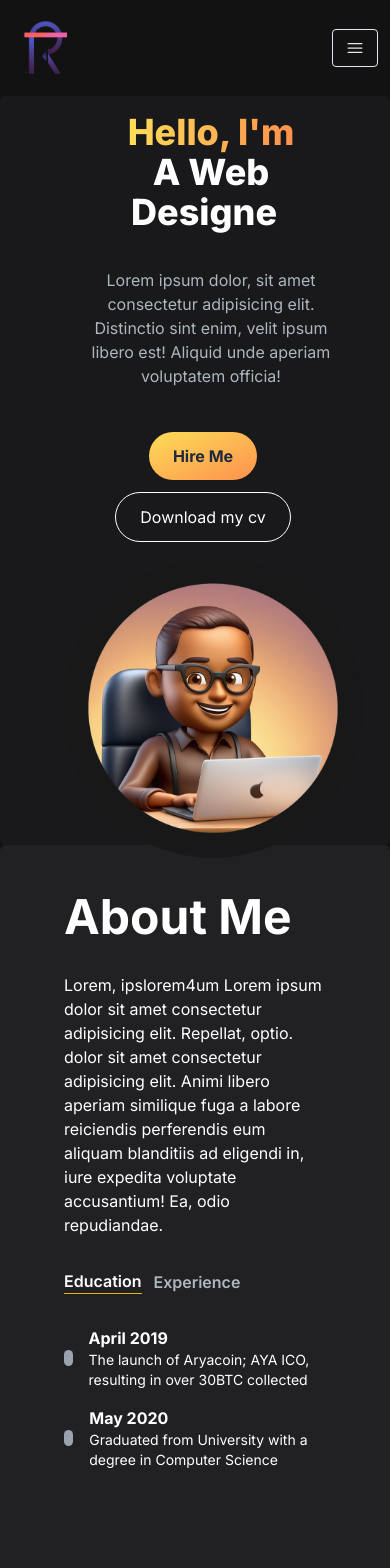
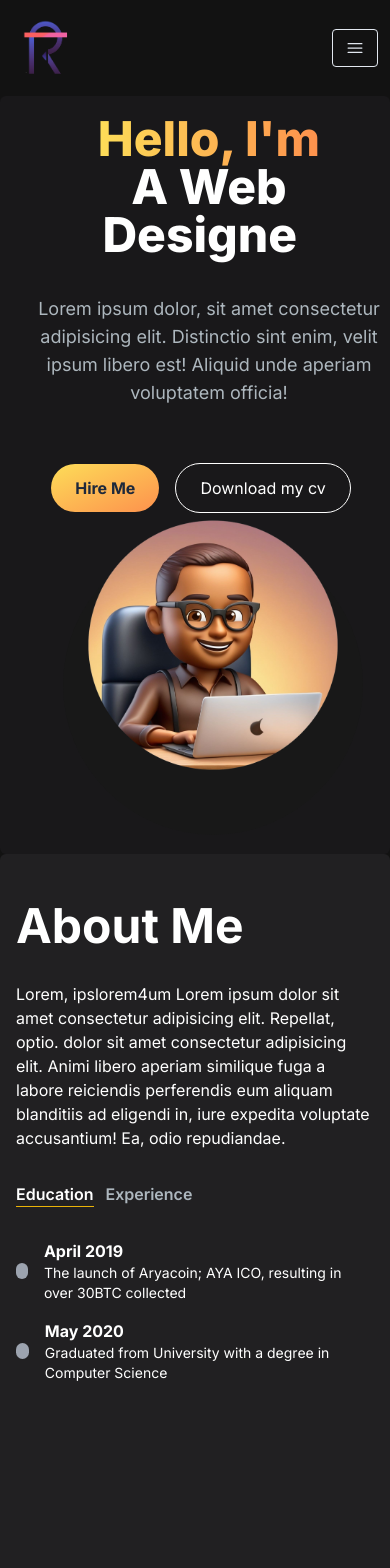
Before and after one commit to mohanty-ritesh/portfolio_website, a Next.js app: page / in a window 390 px wide. Shown: the top 1568 px of the page. Built offline with nearby package versions, Linux system fonts and the light colour scheme.

Commit message:
test changes in hs

```diff
--- a/app/Components/Footer.jsx
+++ b/app/Components/Footer.jsx
@@ -97,7 +97,7 @@ const Footer = () => {
               <Image src="/Images/telegram.png" alt="Telegram" className="filter invert"width={32} height={32} />
             </a>
             <a href="mailto:mohantyritesh811@gmail.com" target="_blank" rel="noreferrer">
-              <Image src="/Images/gm.png  " className="filter invert" alt="Gmail" width={32} height={32} />
+              <Image src="/Images/gm.png" className="filter invert" alt="Gmail" width={32} height={32} />
             </a>
           </div>
         </div>
--- a/app/Components/HeroSection.jsx
+++ b/app/Components/HeroSection.jsx
@@ -6,14 +6,14 @@ import {motion} from "framer-motion"
 
 function HeroSection() {
   return (
-    <section className="h-[85vh] flex justify-center ">
-      <div className="grid grid-cols-1 sm:grid-cols-12 mx-auto">
-        <motion.div initial={{opacity:0, scale:0.5}} animate={{opacity:1, scale:1}} transition={{duration:0.3}} className="col-span-7 place-self-center text-center pl-8  sm:text-left">
-          <h1 className="text-white mb-4 text-4xl sm:text-6xl lg:text-8xl xl:text-8xl font-extrabold">
+    <section className="h-[86vh] flex justify-center ">
+      <div className="grid grid-cols-1 sm:grid-cols-12 ">
+        <motion.div initial={{opacity:0, scale:0.5}} animate={{opacity:1, scale:1}} transition={{duration:0.3}} className="col-span-7 place-self-center text-center pl-7  sm:text-left">
+          <h1 className="text-white mb-4 text-5xl sm:text-6xl lg:text-8xl xl:text-8xl font-extrabold">
             <span className="text-transparent bg-clip-text bg-gradient-to-r from-[#fddd58]  to-[#fd914d]">
               Hello, I'm{" "}
             </span>
-            <br />
+            <br/>
             <TypeAnimation
               sequence={[
                 "Ritesh Mohanty.",
@@ -30,7 +30,7 @@ function HeroSection() {
               repeat={Infinity}
             />
           </h1>
-          <p className="text-[#ADB7BE] py-5 text-base sm:text-lg lg:text-xl xl:text-xl mb-6">
+          <p className="text-[#ADB7BE] py-5 text-lg sm:text-lg lg:text-xl xl:text-xl mb-6">
             Lorem ipsum dolor, sit amet consectetur adipisicing elit. Distinctio
             sint enim, velit ipsum libero est! Aliquid unde aperiam voluptatem
             officia!
@@ -47,7 +47,7 @@ function HeroSection() {
   <Image
     src="/Images/reps.png"
     alt="heroimg"
-    className="absolute transform -translate-x-1/2 -translate-y-1/2 top-1/2 left-1/2"
+    className="absolute transform -translate-x-1/2 -translate-y-1/2 top-1/2 left-1/2 pb-20"
     style={{ width: '85%' }}
     width={300}
     height={300}
--- a/app/page.js
+++ b/app/page.js
@@ -9,10 +9,10 @@ export default function Home() {
   return (
     <main className="flex min-h-screen flex-col bg-[#121212]">
       <NavBar />
-      <div className="container mx-auto px-12 py-4 mt-24 bg-[#1E1C2094] rounded-md">
+      <div className="container mx-auto xl:px-12 py-4 mt-24 bg-[#1E1C2094] rounded-md">
         <HeroSection />
       </div>
-      <div className="container mx-auto px-12 py-4  bg-[#212022]  rounded-md"> <AboutSection /></div>
+      <div className="container mx-auto  py-4  bg-[#212022]  rounded-md"> <AboutSection /></div>
       <div className="container mx-auto    bg-[#212022]  rounded-md"> <SkillsSection /></div>
       <div className="container mx-auto px-12 py-4  bg-[#212022]  rounded-md"> <ProjectSection /></div>
       <div className="container mx-auto    bg-[#212022]  rounded-md"> <EmailSection /></div>
```
